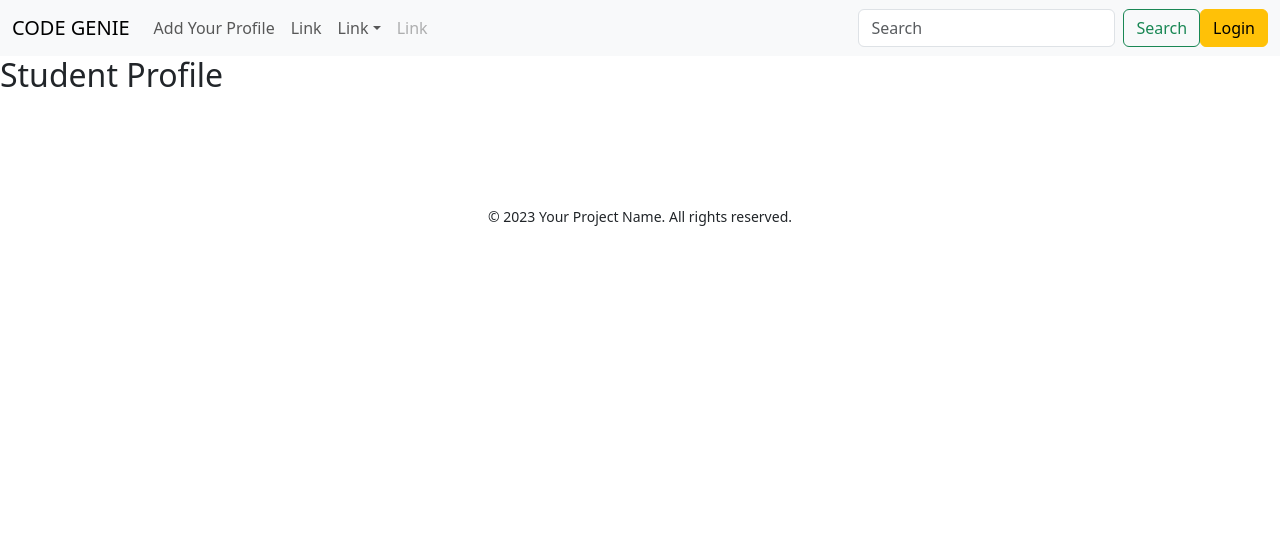
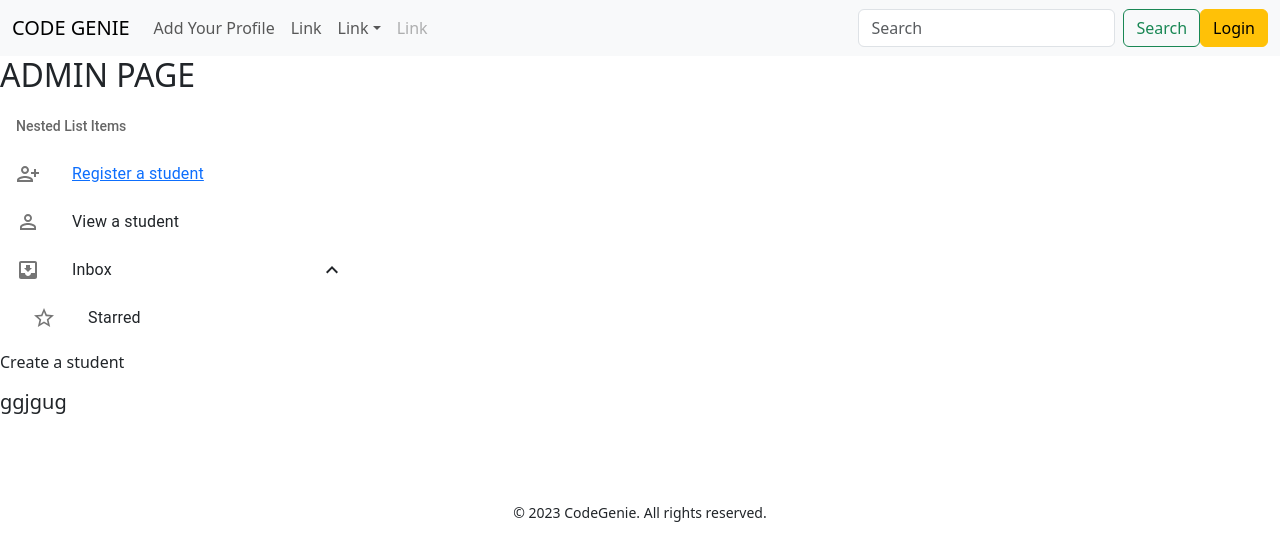
Before and after one commit to prathyanthDhanus/Code-Genie_front-end, a React (Vite) app: page /studentdetails in a window 1280 px wide. Shown: the top 560 px of the page. Built offline with nearby package versions, Linux system fonts and the light colour scheme.

Commit message:
started admin section and complete student registration

```diff
--- a/package.json
+++ b/package.json
@@ -12,8 +12,8 @@
   "dependencies": {
     "@emotion/react": "^11.11.1",
     "@emotion/styled": "^11.11.0",
-    "@mui/icons-material": "^5.14.3",
-    "@mui/material": "^5.14.4",
+    "@mui/icons-material": "^5.14.6",
+    "@mui/material": "^5.14.6",
     "@mui/x-date-pickers": "^6.11.1",
     "@reduxjs/toolkit": "^1.9.5",
     "axios": "^1.4.0",
--- /dev/null
+++ b/src/Admin/Sidebar.jsx
@@ -0,0 +1,16 @@
+import React from 'react'
+import { Outlet } from 'react-router-dom'
+
+
+
+const Sidebar = () => {
+  return (
+    <div>
+    <h2>ADMIN PAGE</h2>
+
+    <Outlet />
+    </div>
+  )
+}
+
+export default Sidebar
--- a/src/Admin/Studentdetails.jsx
+++ b/src/Admin/Studentdetails.jsx
@@ -1,12 +1,82 @@
-import React from 'react'
+
+import { Link } from "react-router-dom";
+import * as React from 'react';
+import ListSubheader from '@mui/material/ListSubheader';
+import List from '@mui/material/List';
+import ListItemButton from '@mui/material/ListItemButton';
+import ListItemIcon from '@mui/material/ListItemIcon';
+import ListItemText from '@mui/material/ListItemText';
+import Collapse from '@mui/material/Collapse';
+import InboxIcon from '@mui/icons-material/MoveToInbox';
+import PersonOutlineIcon from '@mui/icons-material/PersonOutline';
+import PeopleOutlineIcon from '@mui/icons-material/PeopleOutline';
+import PersonAddAltIcon from '@mui/icons-material/PersonAddAlt';
+import ExpandLess from '@mui/icons-material/ExpandLess';
+import ExpandMore from '@mui/icons-material/ExpandMore';
+import StarBorder from '@mui/icons-material/StarBorder';
+
 
 const Studentdetails = () => {
+  const [open, setOpen] = React.useState(true);
+
+  const handleClick = () => {
+    setOpen(!open);
+  };
 
 
 
   return (
     <div>
-  <h2>Student Profile</h2><br/>
+<List
+      sx={{ width: '100%', maxWidth: 360, bgcolor: 'background.paper' }}
+      component="nav"
+      aria-labelledby="nested-list-subheader"
+      subheader={
+        <ListSubheader component="div" id="nested-list-subheader">
+          Nested List Items
+        </ListSubheader>
+      }
+    >
+     <Link to="/signup">
+      <ListItemButton>
+        <ListItemIcon>
+          <PersonAddAltIcon />
+        </ListItemIcon>
+        <ListItemText primary="Register a student" />
+      </ListItemButton>
+      </Link>
+      <ListItemButton>
+        <ListItemIcon>
+          <PersonOutlineIcon />
+        </ListItemIcon>
+        <ListItemText primary="View a student" />
+      </ListItemButton>
+      <ListItemButton onClick={handleClick}>
+        <ListItemIcon>
+          <InboxIcon />
+        </ListItemIcon>
+        <ListItemText primary="Inbox" />
+        {open ? <ExpandLess /> : <ExpandMore />}
+      </ListItemButton>
+      <Collapse in={open} timeout="auto" unmountOnExit>
+        <List component="div" disablePadding>
+          <ListItemButton sx={{ pl: 4 }}>
+            <ListItemIcon>
+              <StarBorder />
+            </ListItemIcon>
+            <ListItemText primary="Starred" />
+          </ListItemButton>
+        </List>
+      </Collapse>
+    </List>
+
+
+
+  <p>
+    Create a student
+  </p>
+
+    <h5>ggjgug</h5>
 
 
     </div>
--- a/src/App.jsx
+++ b/src/App.jsx
@@ -6,7 +6,7 @@ import Header from './Bootstrap/Header'
 import Footer from './Bootstrap/Footer'
 import Profiledetails from './Profiledetails'
 import Studentdetails from './Admin/Studentdetails'
-
+import Sidebar from './Admin/Sidebar'
 
 function App() {
 
@@ -14,20 +14,23 @@ function App() {
 
   return (
     <>
-    <Header/>
+      <Header />
       <BrowserRouter>
         <Routes>
           <Route path='/' element={<Home />} />
           <Route path='/login' element={<Login />} />
           <Route path='/signup' element={<Signup />} />
-          <Route path='/profiledetails' element={<Profiledetails/>}/>
-          <Route path='/studentdetails' element={<Studentdetails/>}/>
+          <Route path='/profiledetails' element={<Profiledetails />} />
 
+          <Route element={<Sidebar />}>
+            {/* <Route path='/sidebar' element={<Sidebar />} /> */}
+            <Route path='/studentdetails' element={<Studentdetails />} />
+          </Route>
 
 
         </Routes>
       </BrowserRouter>
-      <Footer/>
+      <Footer />
 
     </>
   )
--- a/src/Bootstrap/Footer.jsx
+++ b/src/Bootstrap/Footer.jsx
@@ -5,7 +5,7 @@ const Footer = () => {
     <footer>
       <div style={containerStyle}>
         <p style={textStyle}>
-          &copy; {new Date().getFullYear()} Your Project Name. All rights reserved.
+          &copy; {new Date().getFullYear()} CodeGenie. All rights reserved.
         </p>
       </div>
     </footer>
--- a/src/Login.jsx
+++ b/src/Login.jsx
@@ -16,13 +16,14 @@ import VisibilityOff from '@mui/icons-material/VisibilityOff';
 import FormGroup from '@mui/material/FormGroup';
 import FormControlLabel from '@mui/material/FormControlLabel';
 import Checkbox from '@mui/material/Checkbox';
-
 import axios from 'axios';
+import { useState } from 'react';
 
 
 const Login = () => {
   const inputRef = useRef(null);
   const [showPassword, setShowPassword] = React.useState(false);
+  const [isAdmin, setIsAdmin] = useState(false);
   // const userDetails = useSelector(state => state.user.users);
   const navigate = useNavigate();
   const handleClickShowPassword = () => setShowPassword((show) => !show);
@@ -34,16 +35,30 @@ const Login = () => {
 
   const handleSubmit = async (e) => {
     e.preventDefault()
-    const userName = inputRef.current.username.value;
+    let userName;
+    let eMail;
+
+    if (isAdmin) {
+      userName = inputRef.current.username.value;
+    } else {
+      eMail = inputRef.current.email.value;
+    }
     const passWord = inputRef.current.password.value;
-    // console.log(userName,passWord)
+    // console.log(userName,passWord,eMail)
 
     try {
-      const response = await axios.post('http://localhost:3000/admin/login', { username: userName, password: passWord });
+      // const response = await axios.post('http://localhost:3000/admin/login', { username:userName, email:eMail, password:passWord });
+      const url = isAdmin ? "http://localhost:3000/admin/login" : "http://localhost:3000/student/login";
+      const response = await axios.post(url, { username: userName, email: eMail, password: passWord });
 
       if (response.data.status === "success") {
         alert('Login success!!!!!!!!')
-        navigate("/")
+        if(isAdmin){
+          navigate("/studentdetails")
+        }else{
+          navigate("/")
+        }
+
       } else {
         console.log("username passsword missmatch")
       }
@@ -67,14 +82,20 @@ const Login = () => {
         autoComplete="on"
       >
         <img src='https://t3.ftcdn.net/jpg/03/39/70/90/360_F_339709048_ZITR4wrVsOXCKdjHncdtabSNWpIhiaR7.jpg' />
-
-        <TextField
+        {isAdmin ? (<TextField
           required
           id="outlined-required"
           label="Username"
           name='username'
 
-        />
+        />) : (<TextField
+          required
+          id="outlined-required"
+          label="Email"
+          name='email'
+
+        />)}
+
         <FormControl sx={{ m: 2, width: '20rem' }} variant="outlined">
           <InputLabel htmlFor="outlined-adornment-password">Password</InputLabel>
           <OutlinedInput
@@ -99,12 +120,15 @@ const Login = () => {
         <Button variant="outlined" color="success" style={{ marginLeft: "1rem" }} type="submit" onClick={handleSubmit}>
           Login
         </Button>
-        <FormGroup>
-  <FormControlLabel control={<Checkbox defaultChecked />} label="Are you an admin?" />
-  </FormGroup>
-        <p>
+        <FormGroup style={{marginLeft:"1rem"}}>
+          <FormControlLabel
+            control={<Checkbox defaultChecked={isAdmin} onChange={() => setIsAdmin(!isAdmin)} />}
+            label="Are you an admin?"
+          />
+        </FormGroup>
+        {/* <p>
           Create a new account <Link to="/signup">Signup</Link>
-        </p>
+        </p> */}
       </Box>
     </div>
   );
--- a/src/Profiledetails.jsx
+++ b/src/Profiledetails.jsx
@@ -32,6 +32,16 @@ const Profiledetails = () => {
       // console.log(response.data)
       if (response.status === 200) {
         alert("profile saved successfully")
+        inputRef.current.fullname.value = '';
+        inputRef.current.email.value = '';
+        inputRef.current.phonenumber.value = '';
+        inputRef.current.fulladdress.value = '';
+        inputRef.current.pincode.value = '';
+        inputRef.current.bloodgroup.value = '';
+        inputRef.current.educationqualification.value = '';
+        inputRef.current.guardianname.value = '';
+        inputRef.current.relation.value = '';
+        inputRef.current.guardianphoneNumber.value = '';
       } else {
         console.log("Something went wrong");
       }
```
Also changed, not shown: 1 other file (tests, documents, lock files or other folders).
